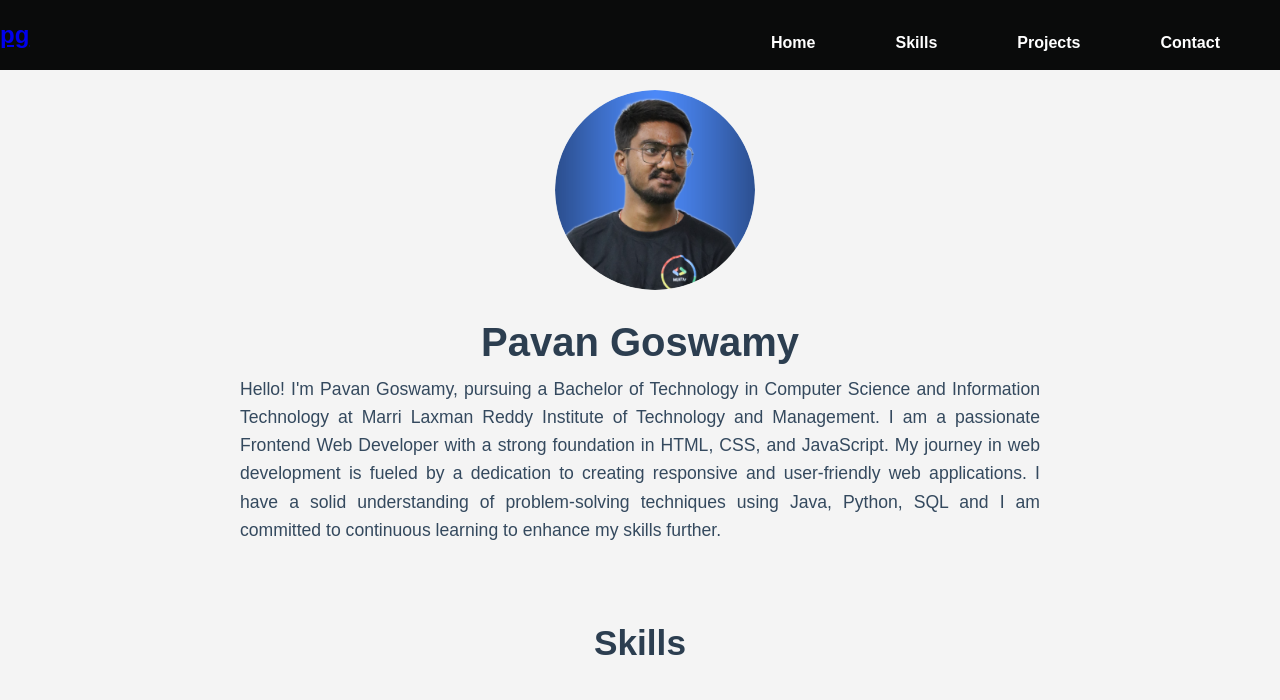
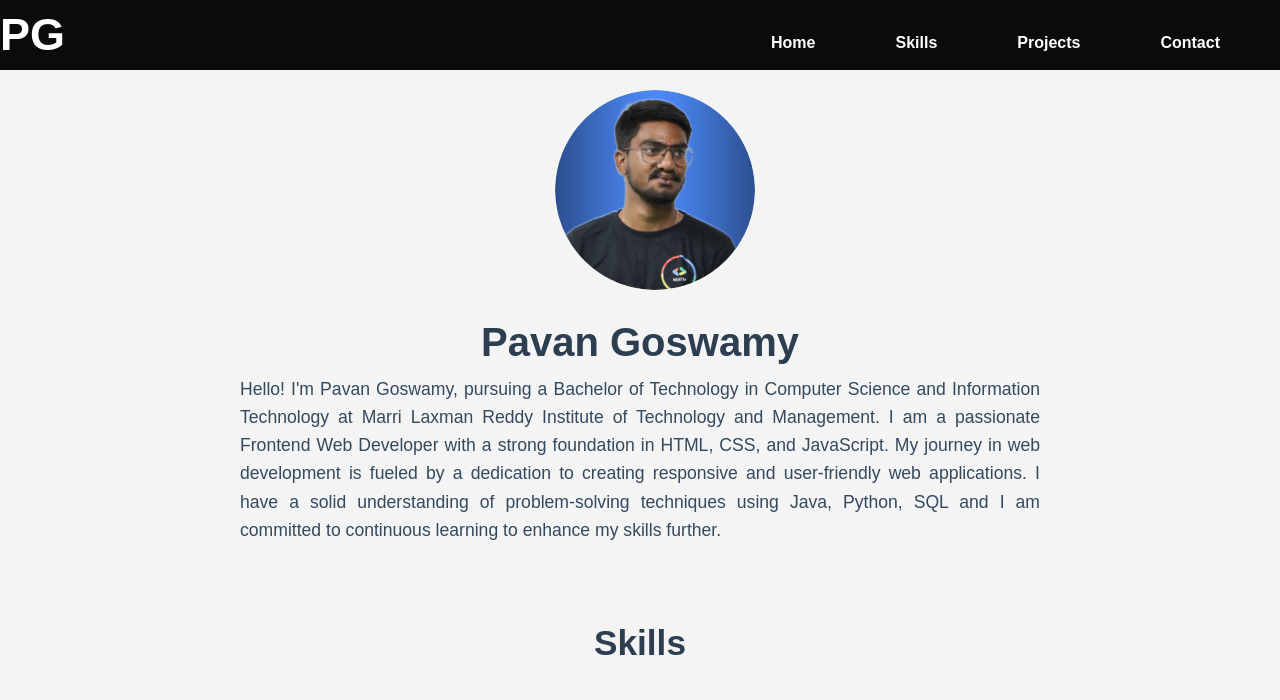
Before and after one commit to PAVAN-GOSWAMY/portfolio, a plain HTML site: page index.html in a window 1280 px wide. Shown: the top 700 px of the page. Drawn offline with Linux system fonts and the light colour scheme.

Commit message:
CSS file

```diff
--- a/style.css
+++ b/style.css
@@ -11,7 +11,8 @@ nav {
     position: sticky;
     top: 0;
     background-color: #0a0b0b;
-    height: 70px; /* Set navbar height */
+    height: 70px;
+    width: 100%;
     display: flex;
     justify-content: space-between;
     align-items: center;
@@ -24,6 +25,21 @@ nav {
     align-items: center;
     width: 100%;
 }
+nav .logo{
+    width: 90px;
+    height: 12px;
+    text-transform: uppercase;
+    text-decoration: none;
+    font-size: 30px;
+    color: white;
+}
+
+nav .logo:hover{
+    color: #2c3e50;
+    transition: 0.5s;
+    text-decoration: line-through;
+}
+
 nav ul {
     display: flex;
     list-style-type: none;
```
